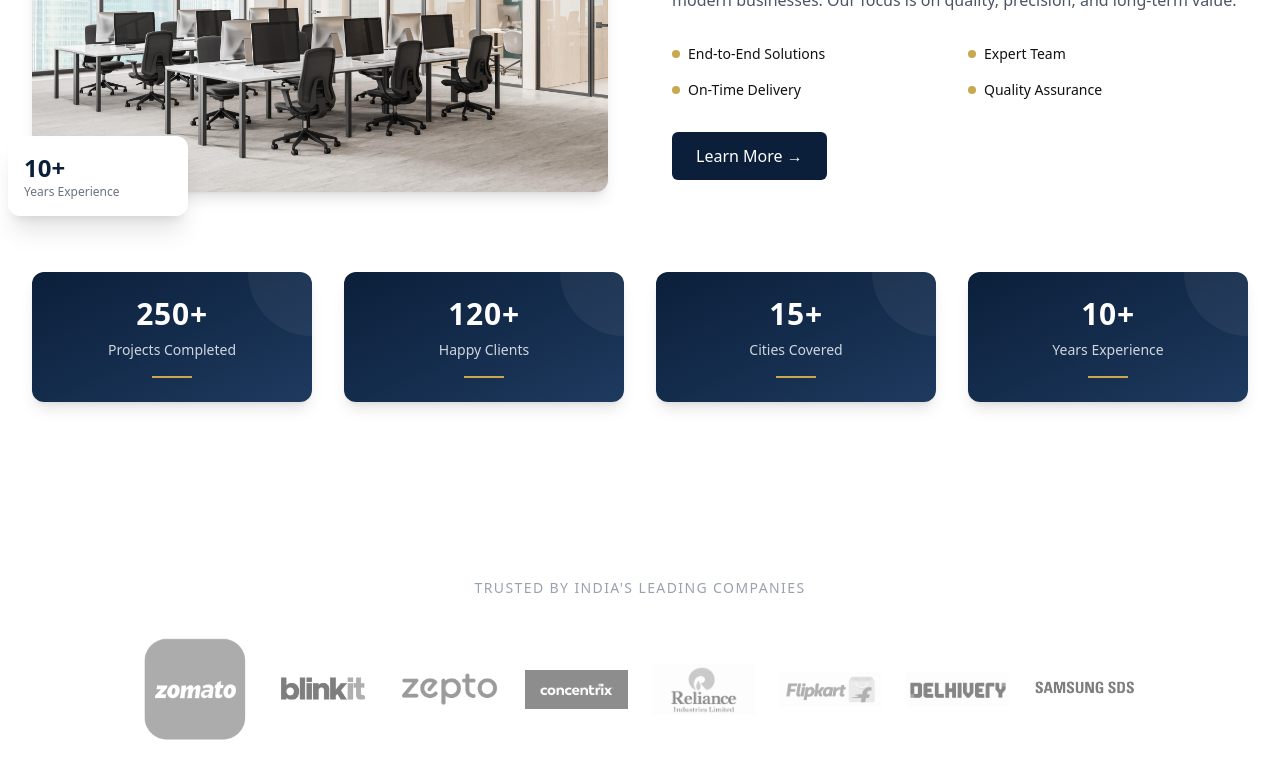
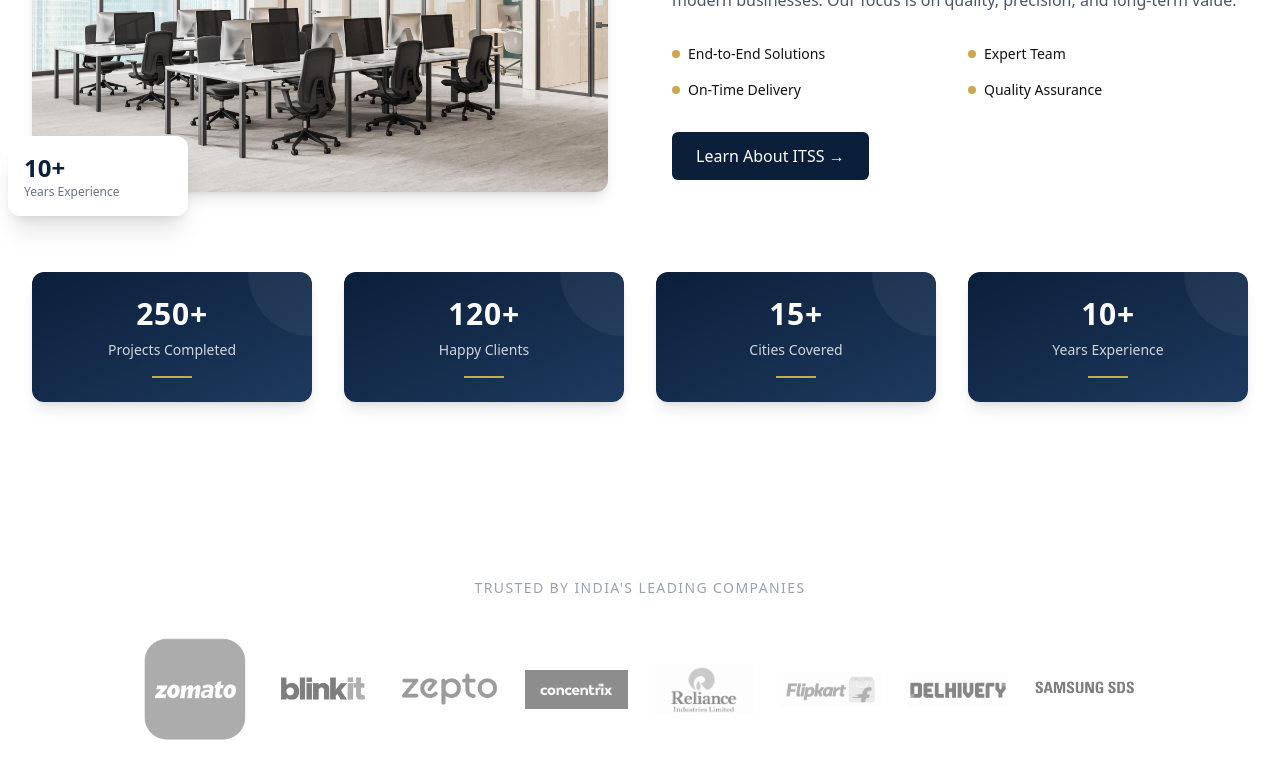
Before and after one commit to vineet-ver/luxury-interior-app, a Next.js app: page / in a window 1280 px wide. Shown: the part 1120-1901 px from the top of the page. Built offline with nearby package versions, Linux system fonts and the light colour scheme.

Commit message:
seo thik kraa hai

```diff
--- a/src/components/home/HomeClient.tsx
+++ b/src/components/home/HomeClient.tsx
@@ -125,10 +125,11 @@ bg-[radial-gradient(#000_1px,transparent_1px)]
 
     </div>
 
-    <a href="/about">
-      <button className="mt-8 px-6 py-3 bg-[#0b1f3a] text-white rounded-md hover:bg-[#c8a951] transition">
-        Learn More →
-      </button>
+    <a
+      href="/about"
+      className="inline-block mt-8 px-6 py-3 bg-[#0b1f3a] text-white rounded-md hover:bg-[#c8a951] transition"
+    >
+      Learn About ITSS →
     </a>
   </div>
 
@@ -393,13 +394,15 @@ Our Office Interior Design Projects
       {item.desc}
     </p>
 
-    {/* BUTTON */}
-    <Link href={item.link}>
-      <button className="mt-6 px-5 py-2 text-sm font-medium
+    {/* DESCRIPTIVE PROJECT LINK */}
+    <Link
+      href={item.link}
+      className="inline-block mt-6 px-5 py-2 text-sm font-medium
       bg-gray-100 rounded-lg
-      hover:bg-[#c8a951] hover:text-white transition">
-        Learn More
-      </button>
+      hover:bg-[#c8a951] hover:text-white transition"
+      aria-label={`Explore ${item.title}`}
+    >
+      Explore {item.title}
     </Link>
 
     {/* BORDER GLOW */}
```
